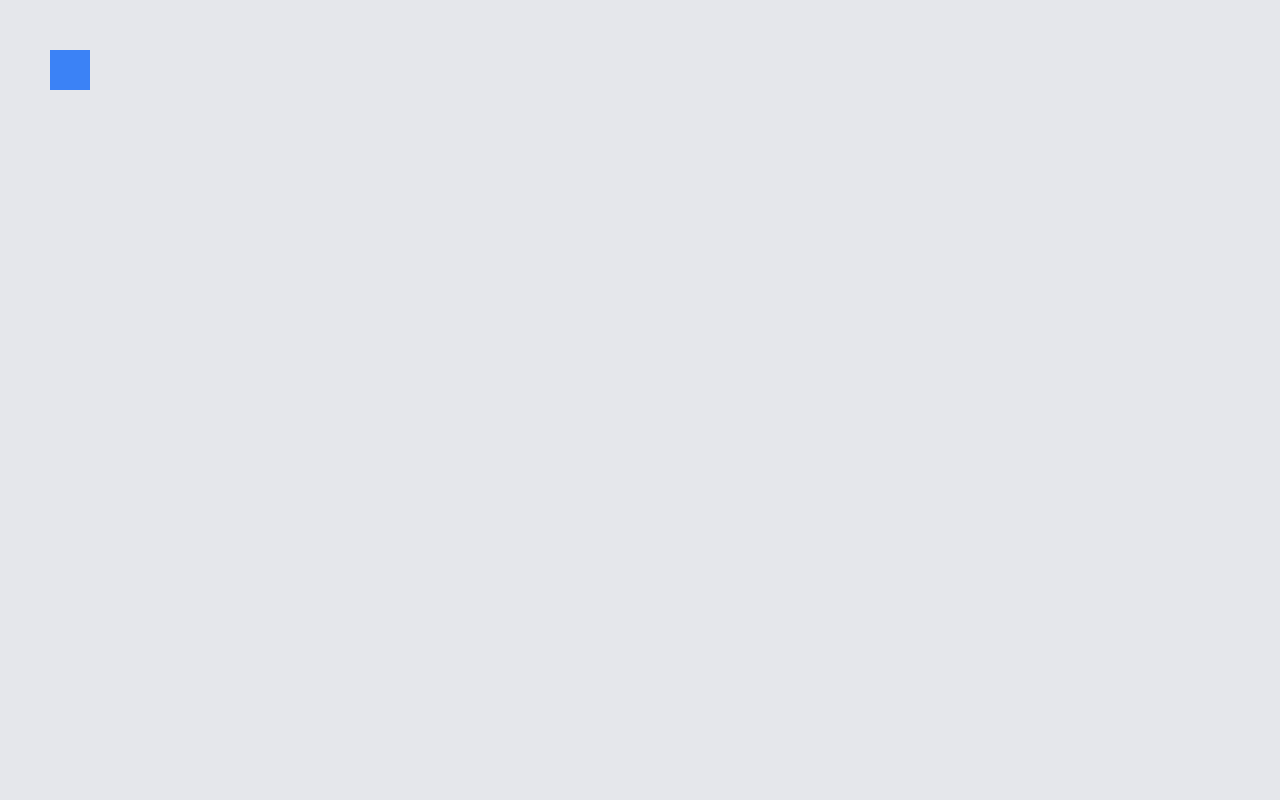
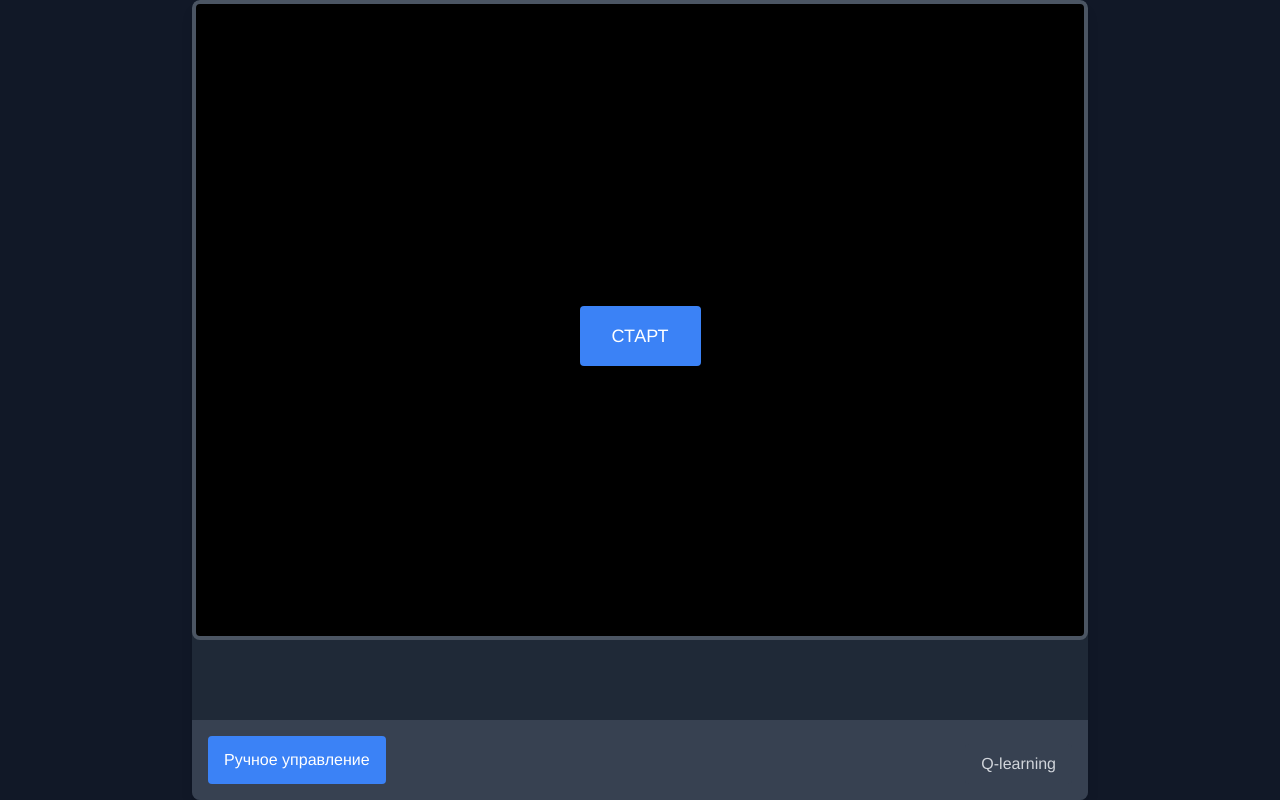
Before and after one commit to LeviMonsha/Web_reinforcement-learning-game, a Vue app: page / in a window 1280 px wide. Both pictures are taken after a click on the button "Ручное управление". Built offline with nearby package versions, Linux system fonts and the light colour scheme.

Commit message:
Update logic of moving game object and structure of mode launch

```diff
--- a/src/App.vue
+++ b/src/App.vue
@@ -1,7 +1,7 @@
 <template>
   <div id="app">
     <HomePage v-if="!gameStarted" @start="startGame" />
-    <GameField v-else :mode="gameMode" />
+    <GameField v-else :mode="gameMode" @start="handleReturnToMenu" />
   </div>
 </template>
 
@@ -17,6 +17,10 @@ const startGame = (mode) => {
   gameMode.value = mode;
   gameStarted.value = true;
 };
+
+const handleReturnToMenu = () => {
+  gameStarted.value = false;
+};
 </script>
 
 <style>
--- a/src/components/GameFieldComponent.vue
+++ b/src/components/GameFieldComponent.vue
@@ -1,44 +1,106 @@
 <template>
   <div
-    class="relative w-full h-screen bg-gray-200"
+    class="flex items-center justify-center h-screen bg-gray-900"
     @keydown="handleKeydown"
     tabindex="0"
   >
     <div
-      class="absolute bg-blue-500 w-10 h-10"
-      :style="{ left: position.x + 'px', top: position.y + 'px' }"
-    ></div>
+      class="tv-container relative w-full h-full max-w-4xl max-h-3xl bg-gray-800 rounded-lg shadow-lg overflow-hidden"
+    >
+      <div class="tv-screen bg-black rounded-lg border-4 border-gray-600">
+        <div class="game-field">
+          <div class="track">
+            <div
+              class="absolute bg-blue-500"
+              :class="`w-${WIDTH_CAR} h-${HEIGHT_CAR}`"
+              :style="{ left: position.x + 'px', top: position.y + 'px' }"
+            />
+          </div>
+        </div>
+      </div>
+
+      <div
+        class="tv-controls absolute bottom-0 left-0 right-0 p-4 flex justify-between bg-gray-700"
+      >
+        <button
+          @click="returnToMenu"
+          class="px-4 py-2 bg-blue-500 text-white rounded hover:bg-blue-600"
+        >
+          Меню
+        </button>
+      </div>
+    </div>
   </div>
 </template>
 
 <script setup>
-import { ref } from "vue";
+import { ref, onMounted } from "vue";
+import { WIDTH_CAR, HEIGHT_CAR, SPEED } from "../constants.js";
 
 // eslint-disable-next-line no-undef
 const props = defineProps(["mode"]);
+// eslint-disable-next-line no-undef
+const emit = defineEmits(["start"]);
 const position = ref({ x: 50, y: 50 });
-const speed = 10;
+
+const moveCar = (direction) => {
+  switch (direction) {
+    case "up":
+      if (position.value.y > 0) position.value.y -= SPEED;
+      break;
+    case "down":
+      if (position.value.y < window.innerHeight * 0.7)
+        position.value.y += SPEED;
+      break;
+    case "left":
+      if (position.value.x > 0) position.value.x -= SPEED;
+      break;
+    case "right":
+      if (position.value.x < window.innerWidth) position.value.x += SPEED;
+      break;
+  }
+};
 
 const handleKeydown = (event) => {
   if (props.mode === "manual") {
     switch (event.key) {
       case "w":
-        position.value.y -= speed;
+        moveCar("up");
         break;
       case "s":
-        position.value.y += speed;
+        moveCar("down");
         break;
       case "a":
-        position.value.x -= speed;
+        moveCar("left");
         break;
       case "d":
-        position.value.x += speed;
+        moveCar("right");
         break;
     }
   }
 };
 
-window.addEventListener("keydown", handleKeydown);
+onMounted(() => {
+  window.addEventListener("keydown", handleKeydown);
+});
+
+const returnToMenu = () => {
+  // eslint-disable-next-line no-undef
+  emit("start", "menu");
+};
 </script>
 
-<style scoped></style>
+<style scoped>
+.tv-screen {
+  height: 80%;
+}
+
+.game-field {
+}
+
+.track {
+}
+
+.car {
+}
+</style>
--- a/src/components/controls/ManualControl.vue
+++ b/src/components/controls/ManualControl.vue
@@ -12,8 +12,7 @@
 </template>
 
 <script setup>
-import { ref, onMounted } from "vue";
-import { defineEmits } from "vue";
+import { ref, onMounted, defineEmits } from "vue";
 
 const emit = defineEmits(["move"]);
 const position = ref({ x: 50, y: 50 });
--- a/src/components/controls/QLearningControl.vue
+++ b/src/components/controls/QLearningControl.vue
@@ -10,13 +10,11 @@ import { watch } from "vue";
 // eslint-disable-next-line no-undef
 const props = defineProps(["mode"]);
 
-// Наблюдение за изменением режима
 watch(
   () => props.mode,
   (newMode) => {
     if (newMode === "q-learning") {
       console.log("Режим Q-learning активирован");
-      // Здесь можно добавить логику для Q-learning
     }
   }
 );
--- a/src/constants.js
+++ b/src/constants.js
@@ -1 +1,3 @@
+export const WIDTH_CAR = 10;
+export const HEIGHT_CAR = 10;
 export const SPEED = 10;
--- a/src/pages/HomePage.vue
+++ b/src/pages/HomePage.vue
@@ -1,30 +1,75 @@
 <template>
-  <div class="flex flex-col items-center justify-center h-screen bg-gray-100">
-    <h1 class="text-4xl font-bold mb-8">Выберите режим игры</h1>
-    <div class="flex space-x-4">
+  <div class="flex items-center justify-center h-screen bg-gray-900">
+    <div
+      class="tv-container relative w-full h-full max-w-4xl max-h-3xl bg-gray-800 rounded-lg shadow-lg overflow-hidden"
+    >
+      <div
+        class="tv-screen bg-black rounded-lg border-4 border-gray-600 flex items-center justify-center"
+      >
         <button
-        @click="startGame('manual')"
-        class="px-4 py-2 bg-blue-500 text-white rounded hover:bg-blue-600"
+          v-if="selectedMode"
+          @click="startGame"
+          class="mt-8 px-8 py-4 bg-blue-500 text-white text-lg rounded hover:bg-blue-600 focus:outline-none"
+        >
+          СТАРТ
+        </button>
+      </div>
+      <div
+        class="tv-controls absolute bottom-0 left-0 right-0 p-4 flex justify-between bg-gray-700"
+      >
+        <button
+          @click="toggleMode('manual')"
+          :class="[
+            'px-4 py-2 rounded',
+            selectedMode === 'manual'
+              ? 'bg-blue-500 text-white'
+              : 'bg-gray-700 text-gray-300',
+          ]"
         >
           Ручное управление
         </button>
         <button
-        @click="startGame('q-learning')"
-        class="px-4 py-2 bg-green-500 text-white rounded hover:bg-green-600"
+          @click="toggleMode('q-learning')"
+          :class="[
+            'px-4 py-2 rounded mt-2',
+            selectedMode === 'q-learning'
+              ? 'bg-green-500 text-white'
+              : 'bg-gray-700 text-gray-300',
+          ]"
         >
           Q-learning
         </button>
       </div>
     </div>
+  </div>
 </template>
 
 <script setup>
+import { ref } from "vue";
+
+const selectedMode = ref("");
+
+const toggleMode = (mode) => {
+  if (selectedMode.value === mode) {
+    selectedMode.value = "";
+  } else {
+    selectedMode.value = mode;
+  }
+};
+
 // eslint-disable-next-line no-undef
 const emit = defineEmits(["start"]);
 
-const startGame = (mode) => {
-  emit("start", mode);
+const startGame = () => {
+  emit("start", selectedMode.value);
 };
 </script>
 
-<style scoped></style>
+<style scoped>
+.tv-container {
+  position: relative;
+}
+.tv-screen {
+  height: 80%;
+}
+</style>
```
Lines whose indentation alone changed are shown as unchanged.
